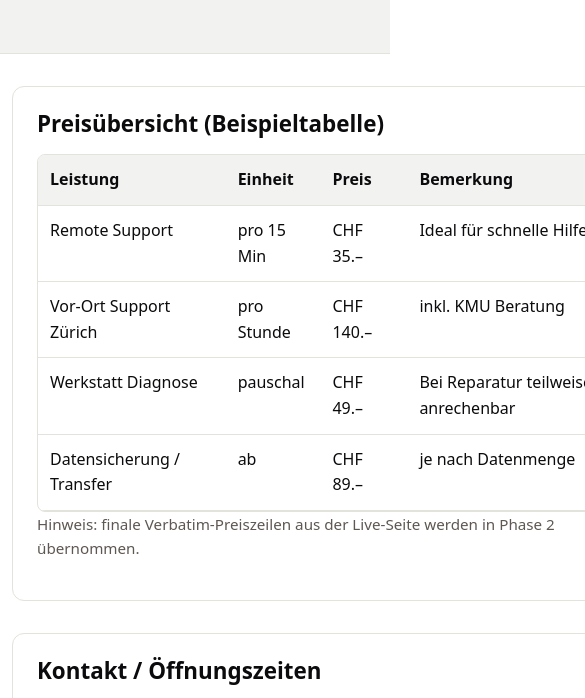
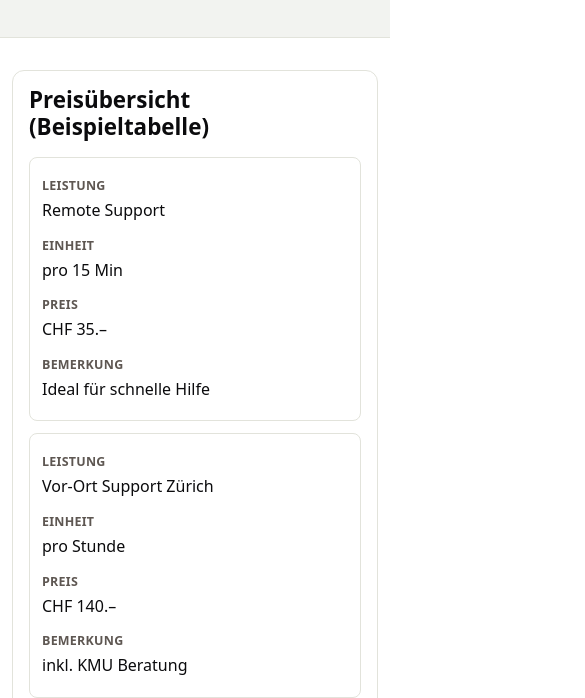
Before and after one commit to Dami-Senpaiii/Delux, a plain HTML site: page preise.html in a window 390 px wide. Shown: the part 299-997 px from the top of the page, 585 px wide, since content can reach past the window. Drawn offline with Linux system fonts and the light colour scheme.

Commit message:
Optimize Dienstleistungen and Preise for mobile layouts

```diff
--- a/assets/css/styles.css
+++ b/assets/css/styles.css
@@ -537,4 +537,65 @@ textarea {
     gap: var(--space-3);
     padding: var(--space-4) 0;
   }
+
+  .mobile-optimized .surface {
+    padding: var(--space-3);
+  }
+  .mobile-optimized .page-header {
+    padding: var(--space-4) 0;
+  }
+  .mobile-optimized .card__title {
+    align-items: flex-start;
+  }
+  .mobile-optimized .table-wrap {
+    border: 0;
+    overflow: visible;
+  }
+  .mobile-optimized table,
+  .mobile-optimized thead,
+  .mobile-optimized tbody,
+  .mobile-optimized tr,
+  .mobile-optimized th,
+  .mobile-optimized td {
+    display: block;
+    width: 100%;
+  }
+  .mobile-optimized table {
+    min-width: 0;
+  }
+  .mobile-optimized thead {
+    position: absolute;
+    width: 1px;
+    height: 1px;
+    padding: 0;
+    margin: -1px;
+    overflow: hidden;
+    clip: rect(0, 0, 0, 0);
+    white-space: nowrap;
+    border: 0;
+  }
+  .mobile-optimized tbody {
+    display: grid;
+    gap: var(--space-2);
+  }
+  .mobile-optimized tr {
+    border: 1px solid var(--grey-300);
+    border-radius: var(--radius-1);
+    padding: var(--space-2);
+    background: #fff;
+  }
+  .mobile-optimized td {
+    border: 0;
+    padding: 6px 0;
+  }
+  .mobile-optimized td::before {
+    content: attr(data-label);
+    display: block;
+    font-size: 0.78rem;
+    font-weight: 700;
+    color: var(--grey-700);
+    text-transform: uppercase;
+    letter-spacing: 0.02em;
+    margin-bottom: 2px;
+  }
 }
--- a/preise.html
+++ b/preise.html
@@ -7,7 +7,7 @@
   <meta name="description" content="Preisübersicht für Support, Wartung und Reparaturen bei Deluxe IT.">
   <link rel="stylesheet" href="assets/css/styles.css">
 </head>
-<body>
+<body class="mobile-optimized">
 <a class="skip-link" href="#main">Zum Hauptinhalt springen</a>
 <header>
   <div class="topbar"><div class="container topbar__inner"><strong>Kostenlose Email Beratung</strong><div class="topbar__links"><a href="tel:+41443105060">+41 44 310 50 60</a><a href="https://wa.me/41799035776">WhatsApp / SMS: +41 79 903 57 76</a></div></div></div>
@@ -28,10 +28,10 @@
                 <tr><th scope="col">Leistung</th><th scope="col">Einheit</th><th scope="col">Preis</th><th scope="col">Bemerkung</th></tr>
               </thead>
               <tbody>
-                <tr><td>Remote Support</td><td>pro 15 Min</td><td>CHF 35.–</td><td>Ideal für schnelle Hilfe</td></tr>
-                <tr><td>Vor-Ort Support Zürich</td><td>pro Stunde</td><td>CHF 140.–</td><td>inkl. KMU Beratung</td></tr>
-                <tr><td>Werkstatt Diagnose</td><td>pauschal</td><td>CHF 49.–</td><td>Bei Reparatur teilweise anrechenbar</td></tr>
-                <tr><td>Datensicherung / Transfer</td><td>ab</td><td>CHF 89.–</td><td>je nach Datenmenge</td></tr>
+                <tr><td data-label="Leistung">Remote Support</td><td data-label="Einheit">pro 15 Min</td><td data-label="Preis">CHF 35.–</td><td data-label="Bemerkung">Ideal für schnelle Hilfe</td></tr>
+                <tr><td data-label="Leistung">Vor-Ort Support Zürich</td><td data-label="Einheit">pro Stunde</td><td data-label="Preis">CHF 140.–</td><td data-label="Bemerkung">inkl. KMU Beratung</td></tr>
+                <tr><td data-label="Leistung">Werkstatt Diagnose</td><td data-label="Einheit">pauschal</td><td data-label="Preis">CHF 49.–</td><td data-label="Bemerkung">Bei Reparatur teilweise anrechenbar</td></tr>
+                <tr><td data-label="Leistung">Datensicherung / Transfer</td><td data-label="Einheit">ab</td><td data-label="Preis">CHF 89.–</td><td data-label="Bemerkung">je nach Datenmenge</td></tr>
               </tbody>
             </table>
           </div>
```
Also changed, not shown: dienstleistungen-reparaturen.html (+4 -4 lines).
